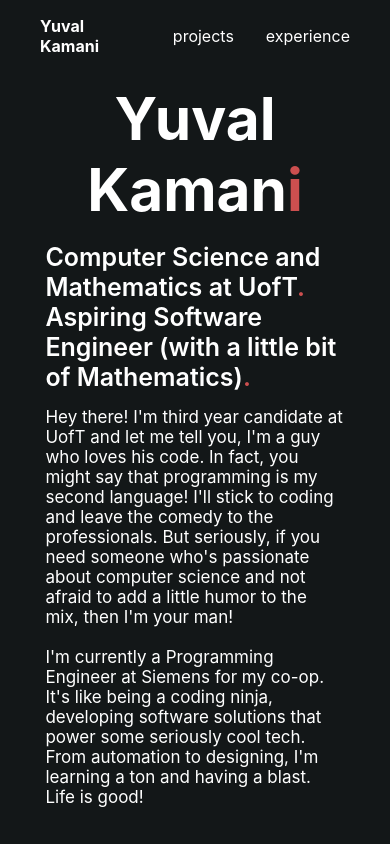
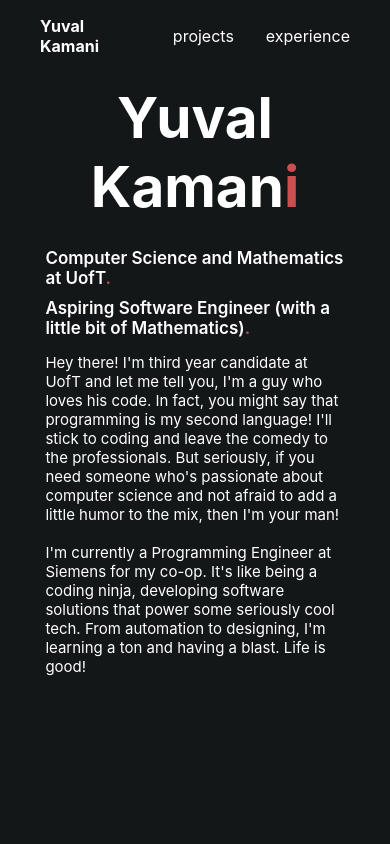
Before and after one commit to yuvalkamani/portfolio, a React (Create React App) app: page / in a window 390 px wide. Built offline with nearby package versions, Linux system fonts and the light colour scheme.

Commit message:
Changed sizing to fit mobile phones

```diff
--- a/src/Pages/Home.css
+++ b/src/Pages/Home.css
@@ -31,3 +31,16 @@
   text-align: left;
   font-size: 17px;
 }
+
+@media screen and (max-width: 500px) {
+  .title {
+    font-size: 14.5vw;
+  }
+  .personal-info {
+    margin-top: 10px;
+    font-size: 17px;
+  }
+  .about-me {
+    font-size: 15px;
+  }
+}
```
